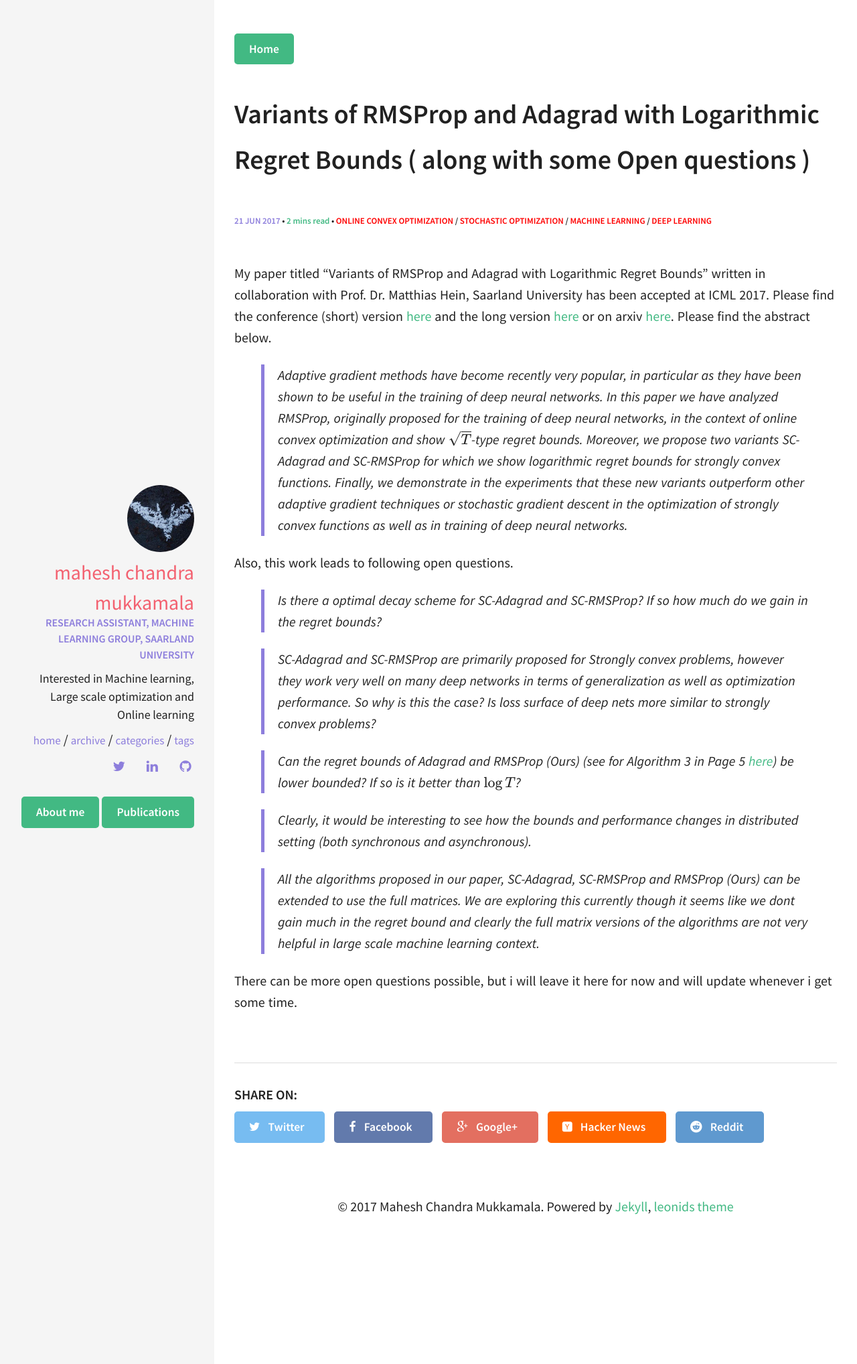
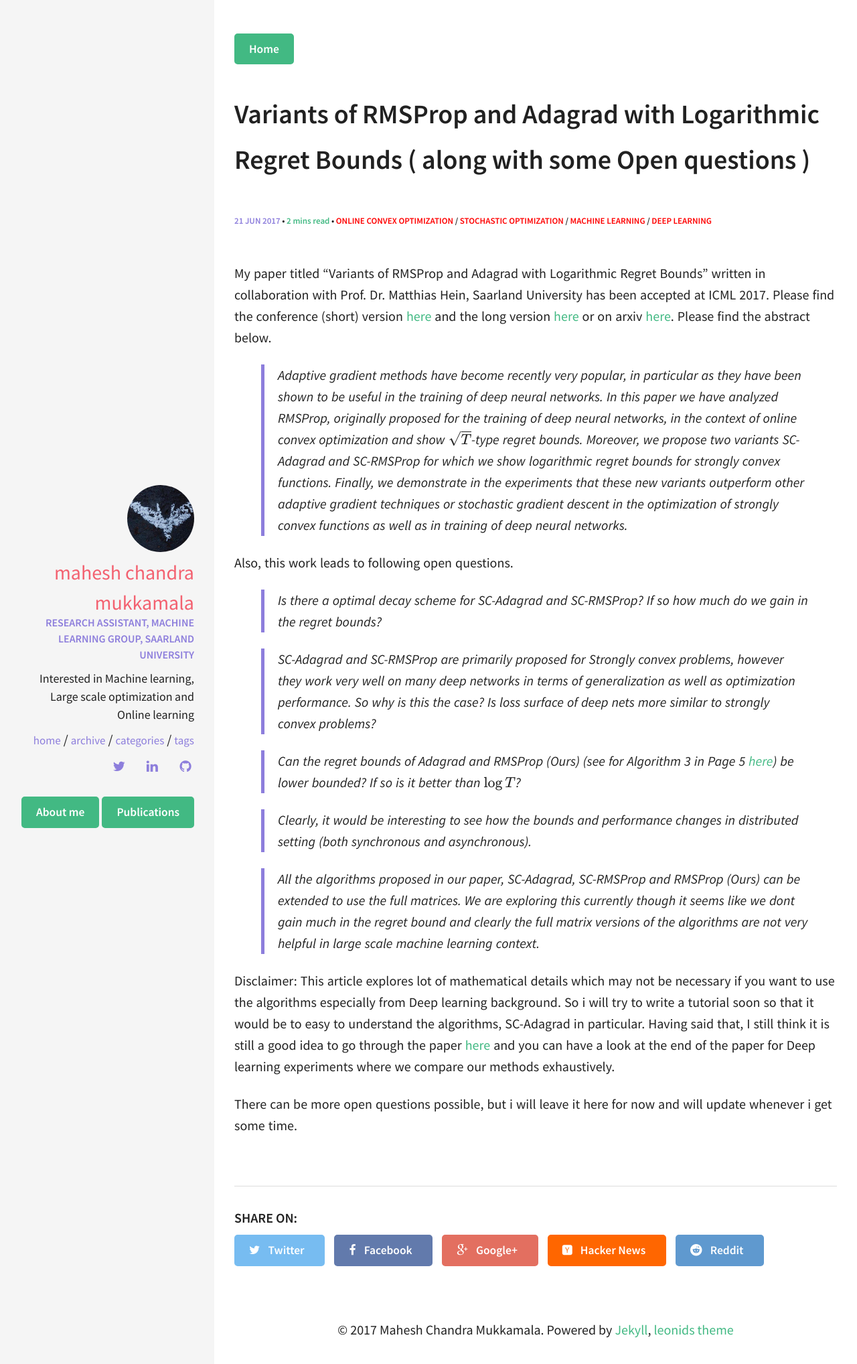
Before and after one commit to mmahesh/mmahesh.github.io, a Jekyll site: the page built from _posts/2017-06-21-variants-of-rmsprop-and-adagrad-with-logarithmic-regret-bounds.md, in a window 1280 px wide. Shown: the top 2036 px of the page at 67% size. Built offline with Jekyll 4.4.1, drawn with Linux system fonts in a browser that asks for light colours; formulas are drawn with MathJax 3; comment, search, counter and statistics services are not loaded.

Commit message:
changes to excerpt

```diff
--- a/_posts/2017-06-21-variants-of-rmsprop-and-adagrad-with-logarithmic-regret-bounds.md
+++ b/_posts/2017-06-21-variants-of-rmsprop-and-adagrad-with-logarithmic-regret-bounds.md
@@ -9,7 +9,7 @@
 Adaptive gradient methods have become recently very popular, in particular as they have been shown to be useful in the training of deep neural networks. In this paper we have analyzed RMSProp, originally proposed for the training of deep neural networks, in the context of online convex optimization and show $\\sqrt{T}$-type regret bounds. Moreover, we propose two variants SC-Adagrad and SC-RMSProp for which we show logarithmic regret bounds for strongly convex functions. Finally, we demonstrate in the experiments that these new variants outperform other adaptive gradient techniques or stochastic gradient descent in the optimization of strongly convex functions as well as in training of deep neural networks.
 <br>
 <br>
-Disclaimer: This article is very mathematical, and i will try to write a tutorial soon. However please have a look at the end of the paper for Deep learning experiments where we compare our methods exhaustively.
+Disclaimer: This article explores lot of mathematical details which may not be necessary if you want to use the algorithms especially from Deep learning background. So i will try to write a tutorial soon so that it would be to easy to understand the algorithms, SC-Adagrad in particular. Having said that, I  still think it is still a good idea to go through the paper <a href='http://www.ml.uni-saarland.de/Publications/MukHei-VariantsRMSPropAdagradLogRegret.pdf' target='_blank' >here</a>  and you can have a look at the end of the paper for  Deep learning experiments where we compare our methods exhaustively.
 "
 comments: true
 ---
@@ -29,4 +29,6 @@
 
 > All the algorithms proposed in our paper, SC-Adagrad, SC-RMSProp and RMSProp (Ours) can be extended to use the full matrices. We are exploring this currently though it seems like we dont gain much in the regret bound and clearly the full matrix versions of the algorithms are not very helpful in large scale machine learning context.
 
+Disclaimer: This article explores lot of mathematical details which may not be necessary if you want to use the algorithms especially from Deep learning background. So i will try to write a tutorial soon so that it would be to easy to understand the algorithms, SC-Adagrad in particular. Having said that, I  still think it is still a good idea to go through the paper <a href='http://www.ml.uni-saarland.de/Publications/MukHei-VariantsRMSPropAdagradLogRegret.pdf' target='_blank' >here</a>  and you can have a look at the end of the paper for  Deep learning experiments where we compare our methods exhaustively.
+
 There can be more open questions possible, but i will leave it here for now and will update whenever i get some time.
```
